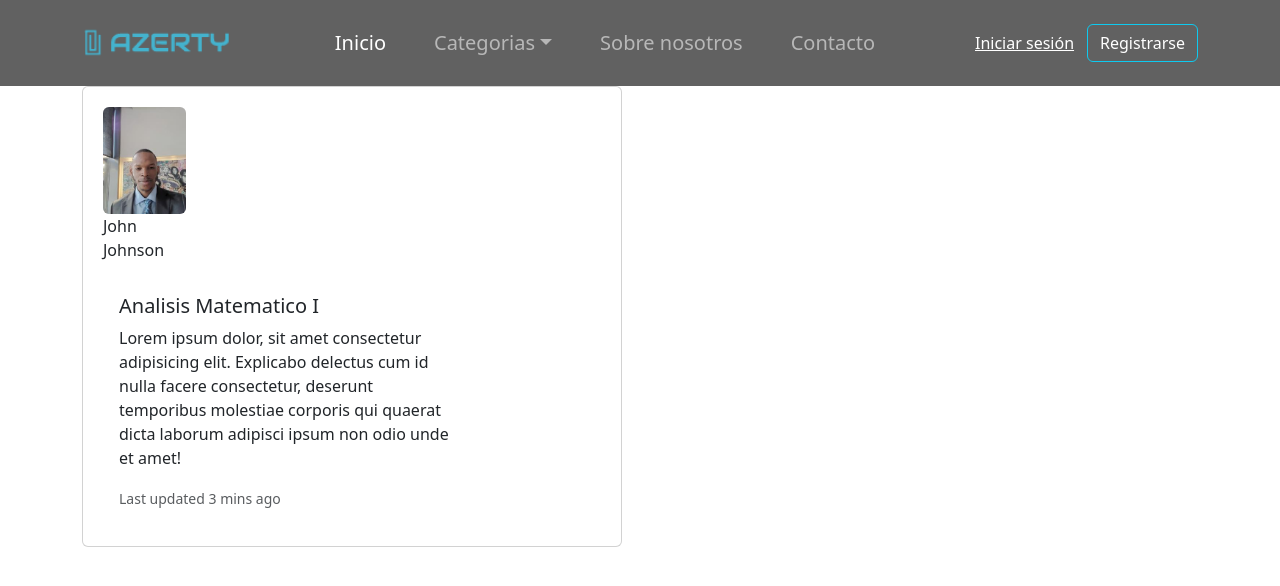
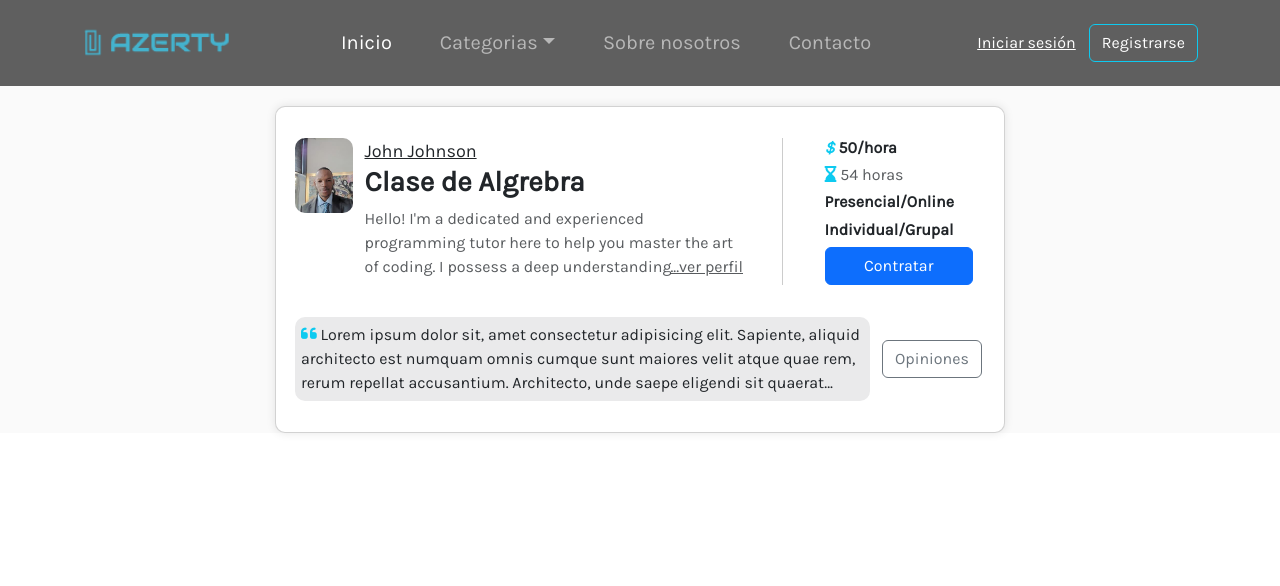
Before and after one commit to Nacho-93/TPO-API, a React (Create React App) app in the folder frontend/: page / in a window 1280 px wide. Shown: the top 586 px of the page. Built offline with nearby package versions, Linux system fonts and the light colour scheme.

Commit message:
Card para pc

```diff
--- a/frontend/public/index.html
+++ b/frontend/public/index.html
@@ -27,6 +27,10 @@
     <!-- Bootsrap -->
     <link href="https://cdn.jsdelivr.net/npm/bootstrap@5.3.1/dist/css/bootstrap.min.css" rel="stylesheet" integrity="sha384-4bw+/aepP/YC94hEpVNVgiZdgIC5+VKNBQNGCHeKRQN+PtmoHDEXuppvnDJzQIu9" crossorigin="anonymous">
     <link rel="stylesheet" href="https://cdn.jsdelivr.net/npm/bootstrap-icons@1.11.0/font/bootstrap-icons.css">
+    <link rel="preconnect" href="https://fonts.googleapis.com">
+    <script src="https://kit.fontawesome.com/572dcbbd73.js" crossorigin="anonymous"></script>
+<link rel="preconnect" href="https://fonts.gstatic.com" crossorigin>
+<link href="https://fonts.googleapis.com/css2?family=Inter&family=Karla&family=Poppins:ital,wght@0,400;1,300&display=swap" rel="stylesheet">
     <title>Azerty</title>
   </head>
   <body>
--- a/frontend/src/App.css
+++ b/frontend/src/App.css
@@ -1,4 +1,9 @@
 
 * {
     box-sizing: border-box;
+    font-family: "Karla", sans-serif;
 }
+
+.app-container {
+    background-color: #fafafa;
+}
--- a/frontend/src/components/Card/Card.css
+++ b/frontend/src/components/Card/Card.css
@@ -1,19 +1,98 @@
 .card {
-    padding: 20px;
+    padding: 15px;
+    max-width: 730px;
+    max-height: 330px;
+    margin: 20px auto;
+    border-radius: 10px;
+    box-shadow: 0 0 10px 0 rgba(0,0,0,.1);
+    background-color: #fff;
 }
 
-img {
+div {
+    display: block;
+}
+.round-photo img {
+    max-width: 60px;
+    max-height: 75px;
+    border-radius: 10px;
+}
+
+.profesor-course .clase {
+    font-weight: 700;
+}
+
+.profesor-course .name {
+    font-size: 18px;
+}
+
+.profesor-description {
+    display: -webkit-box;
+    -webkit-box-orient: vertical;
+    -webkit-line-clamp: 3; /* Lineas a mostrar */
+    overflow: hidden;
+    position: relative;
+
 
 }
 
+.profesor-description a {
+    position: absolute;
+    margin-left: 10px;
+    right: 0;
+    bottom: 0;
+    background-color: white; /* Fondo blanco para cubrir las elipsis */
+}
+
+.profesor-stats .card-title {
+    font-weight: 600;
+}
+
+.profesor-stats i {
+    font-size: 16px;
+    color: #0dcaf0;
+}
+
+.profesor-stats button {
+    width: 100%;
+}
+
+.line {
+    display: flex;
+    align-items: center; /* Centra verticalmente los elementos dentro del div .line */
+  }
+
+  .line::before {
+    content: ""; /* Agrega un elemento pseudo ::before para crear la línea vertical */
+    flex: 1; /* Hace que la línea ocupe todo el espacio restante verticalmente */
+    border-left: 1px solid #ccc; /* Establece el estilo, el ancho y el color de la línea */
+    height: 100%; /* Ajusta la altura de la línea según tus necesidades */
+    margin: 0 15px; /* Espaciado horizontal para separar la línea del contenido */
+  }
+
+
+
+.comment {
+    background-color:#eaeaeb;
+    display: -webkit-box;
+    -webkit-box-orient: vertical;
+    -webkit-line-clamp: 3; /* Lineas a mostrar */
+    overflow: hidden;
+    border-radius: 10px;
+    padding: 6px;
+}
+
+.comment i {
+    font-size: 18px;
+    color: #0dcaf0;
+}
+
+.reviews {
+    margin: auto auto;
+    align-items: center;
+    justify-content: center;
+
+}
 
 @media (max-width: 991px) {
-    .card-image {
-        width: 90px;
-        height: 90px;
-    }
-    .card {
-        max-width: 100%;
 
-    }
 }
--- a/frontend/src/components/Card/Card.jsx
+++ b/frontend/src/components/Card/Card.jsx
@@ -4,32 +4,45 @@ import pict from "../../assets/tutor1.jpg"
 export default function Card(props) {
     return (
 
-        <div class="card mb-2" style={{ maxWidth: "540px" }}>
-            <div class="row g-0">
-                <div className="row g-0">
-                    <div className="col-md-2">
-                        <img src={pict}
-                            height="90px"
-                            width="90px" class="card-image img-fluid rounded-start rounded" alt="..." />
-                        <div className="name-rating-price col-md-10">
-                            <p class="text-body">John Johnson</p>
-                        </div>
+        <div className="card">
+            <div className="card-body row profesor-content">
+                <div className="col-md-1 g-0">
+                    <div className="profesor-img">
+                        <span className="round-photo">
+                            <img src={pict} alt="profesor" className="img-fluid" />
+                        </span>
+                    </div>
+                </div>
+                <div className="col-md-7">
+                    <div className="profesor-course">
+                        <a href="#profile" className="card-title name">John Johnson</a>
+                        <h3 className="card-title clase">Clase de Algrebra</h3>
+                        <p className="card-text text-muted profesor-description">Hello! I'm a dedicated and experienced programming tutor here to help you master the art of coding. I possess a deep understanding of various programming languages and paradigms. My goal is to empower students like you with the knowledge and skills necessary to excel in the world of programming.<a href="#profile" className="text-muted profesor-profile">...ver perfil</a>
+                        </p>
+
                     </div>
                 </div>
 
-                <div class="col-md-9">
-                    <div class="card-body">
+                <div className="col-md-1 line"></div>
 
-                        <h5 class="card-title">Analisis Matematico I</h5>
-                        <p class="card-text">
-                            Lorem ipsum dolor, sit amet consectetur adipisicing elit. Explicabo delectus cum id nulla facere consectetur, deserunt temporibus molestiae corporis qui quaerat dicta laborum adipisci ipsum non odio unde et amet!</p>
-                        <p class="card-text"><small class="text-body-secondary">Last updated 3 mins ago</small></p>
+                <div className="col-md-3">
+                    <div className="profesor-stats">
+                        <h6 className="card-title"><i>$</i> 50/hora</h6>
+                        <h6 className="card-text text-muted"><i class="fa-solid fa-hourglass-end"></i> 54 horas</h6>
+                        <h6 className="card-title">Presencial/Online</h6>
+                        <h6 className="card-title">Individual/Grupal</h6>
+                        <button className="btn btn-primary">Contratar</button>
                     </div>
                 </div>
             </div>
+            <div className="card-body row profesor-lastrow">
+                <div className="col-md-10 comment">
+                    <p className="card-text"><i class="fa-solid fa-quote-left"></i>  Lorem ipsum dolor sit, amet consectetur adipisicing elit. Sapiente, aliquid architecto est numquam omnis cumque sunt maiores velit atque quae rem, rerum repellat accusantium. Architecto, unde saepe eligendi sit quaerat quisquam! Dolor.</p>
+                </div>
+                <div className="col-md-2 reviews">
+                    <button className="btn btn-outline-secondary">Opiniones</button>
+                </div>
+            </div>
         </div>
-
-
-
     )
 }
```
